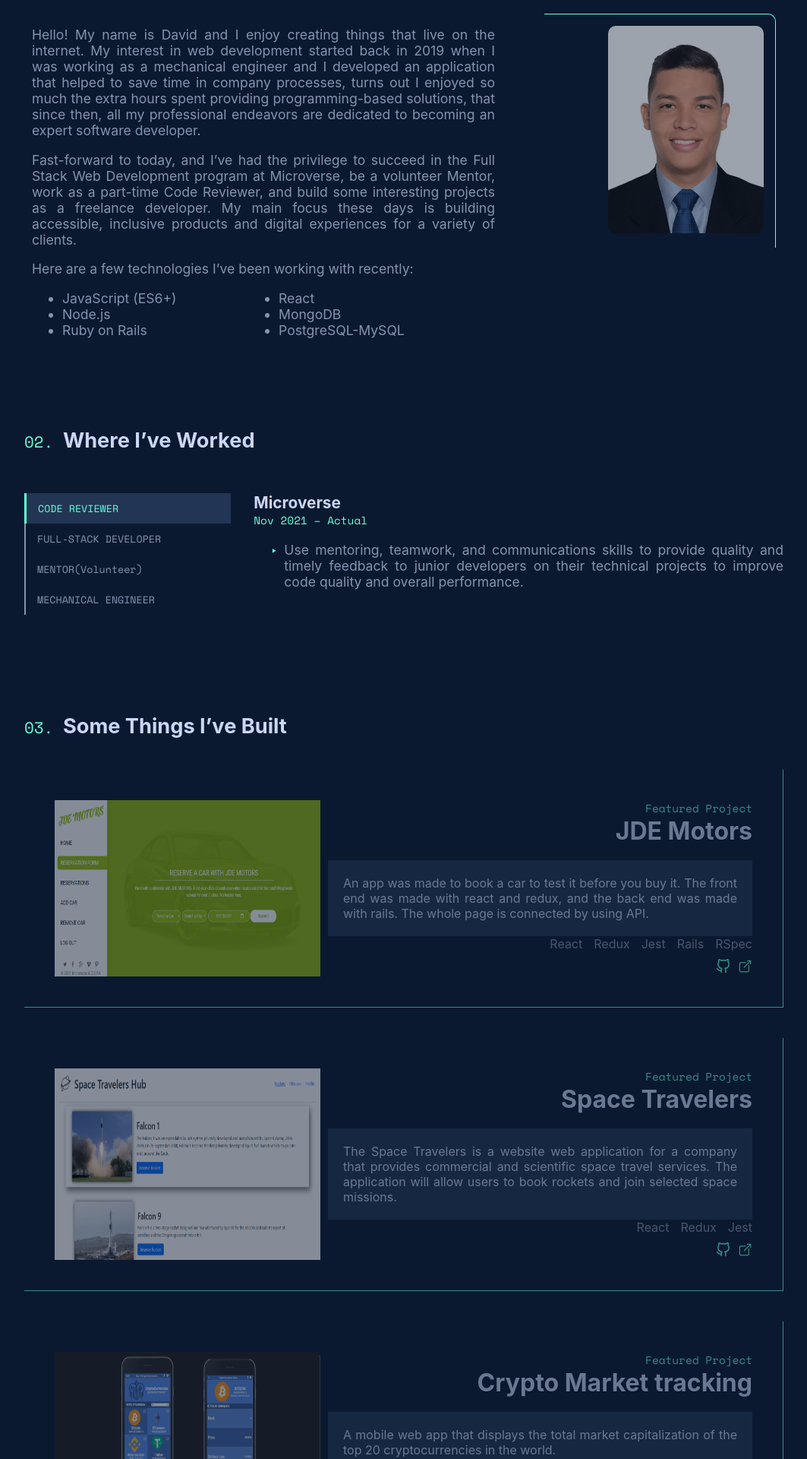
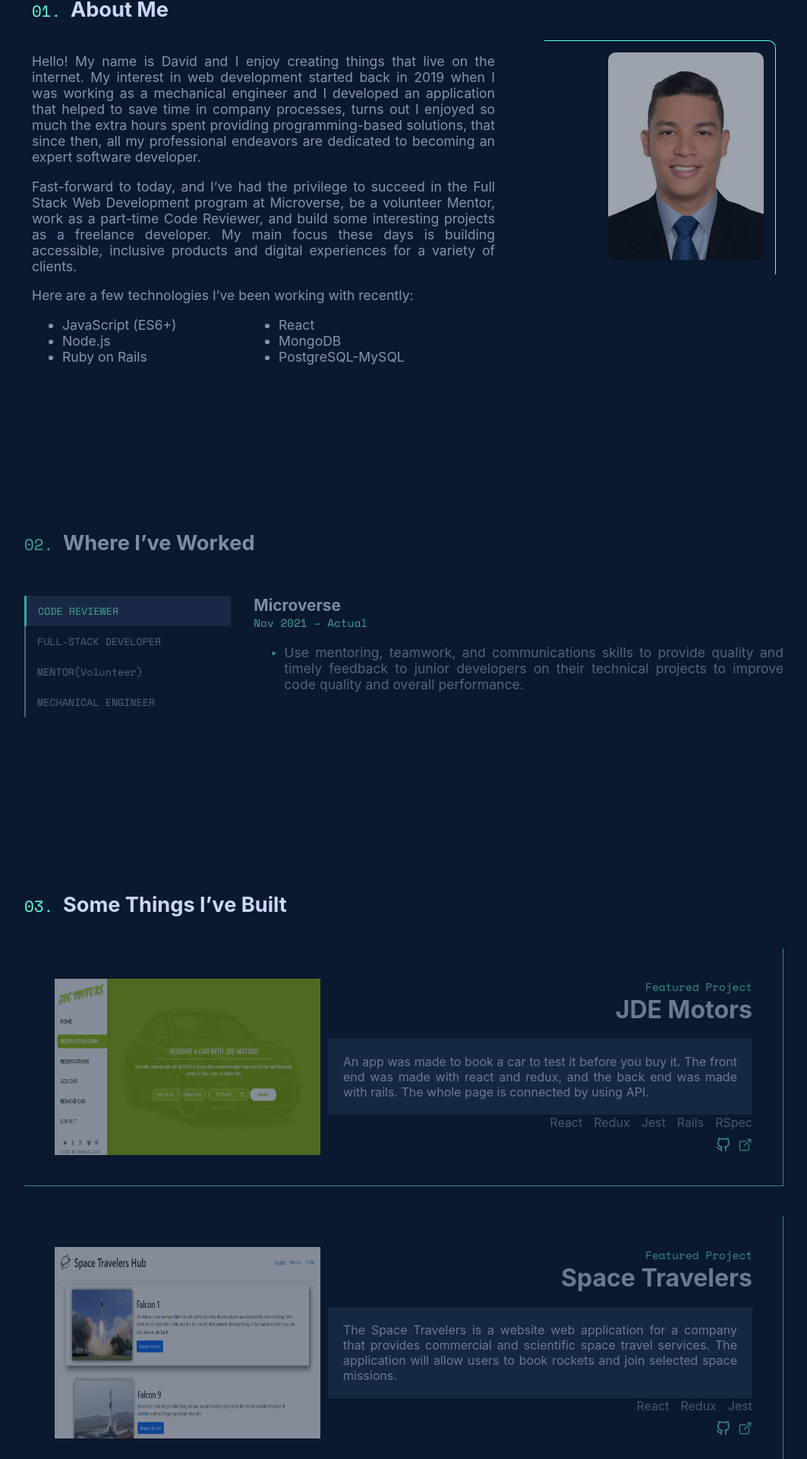
Before and after one commit to petudeveloper/portafolio, a React (Create React App) app: page / in a window 1280 px wide. Shown: the part 816-2736 px from the top of the page at 76% size, without its empty margins (108-1171 px from the left). Built offline with nearby package versions, Linux system fonts and the light colour scheme.

Commit message:
Update general styling.

```diff
--- a/src/App.js
+++ b/src/App.js
@@ -3,6 +3,7 @@ import Introduction from './components/Introduction/Introduction';
 import AboutMe from './components/AboutMe/AboutMe';
 import Work from './components/Work/Work';
 import Projects from './components/Projects/Projects';
+import Contact from './components/Contact/Contact';
 
 const App = () => (
   <div className="App">
@@ -12,6 +13,7 @@ const App = () => (
       <AboutMe />
       <Work />
       <Projects />
+      <Contact />
     </div>
   </div>
 );
--- a/src/components/AboutMe/aboutMe.module.css
+++ b/src/components/AboutMe/aboutMe.module.css
@@ -13,7 +13,7 @@
 }
 
 .container {
-  margin-top: 100px;
+  margin-top: 200px;
   padding: 0 50px;
 }
 
--- /dev/null
+++ b/src/components/Contact/Contact.js
@@ -0,0 +1,9 @@
+import styles from './contact.module.css';
+
+const Contact = () => (
+  <section className={styles.contaier}>
+    Contact section
+  </section>
+);
+
+export default Contact;
--- /dev/null
+++ b/src/components/Contact/contact.module.css
@@ -0,0 +1,10 @@
+.container {
+  margin-top: 100px;
+  padding: 0 40px;
+  opacity: 0.6;
+}
+
+.container:hover {
+  opacity: 1;
+  transform: scale(1.01);
+}
--- a/src/components/Introduction/introduction.module.css
+++ b/src/components/Introduction/introduction.module.css
@@ -1,7 +1,3 @@
-.container {
-  margin-top: 100px;
-}
-
 .h1,
 .h2,
 .h3 {
--- a/src/components/Projects/projects.module.css
+++ b/src/components/Projects/projects.module.css
@@ -1,5 +1,5 @@
 .container {
-  margin-top: 100px;
+  margin-top: 200px;
   padding: 0 40px;
 }
 
--- a/src/components/Work/work.module.css
+++ b/src/components/Work/work.module.css
@@ -1,6 +1,12 @@
 .container {
-  margin-top: 100px;
+  margin-top: 200px;
   padding: 0 40px;
+  opacity: 0.6;
+}
+
+.container:hover {
+  opacity: 1;
+  transform: scale(1.01);
 }
 
 .numberedHeading::before {
```
